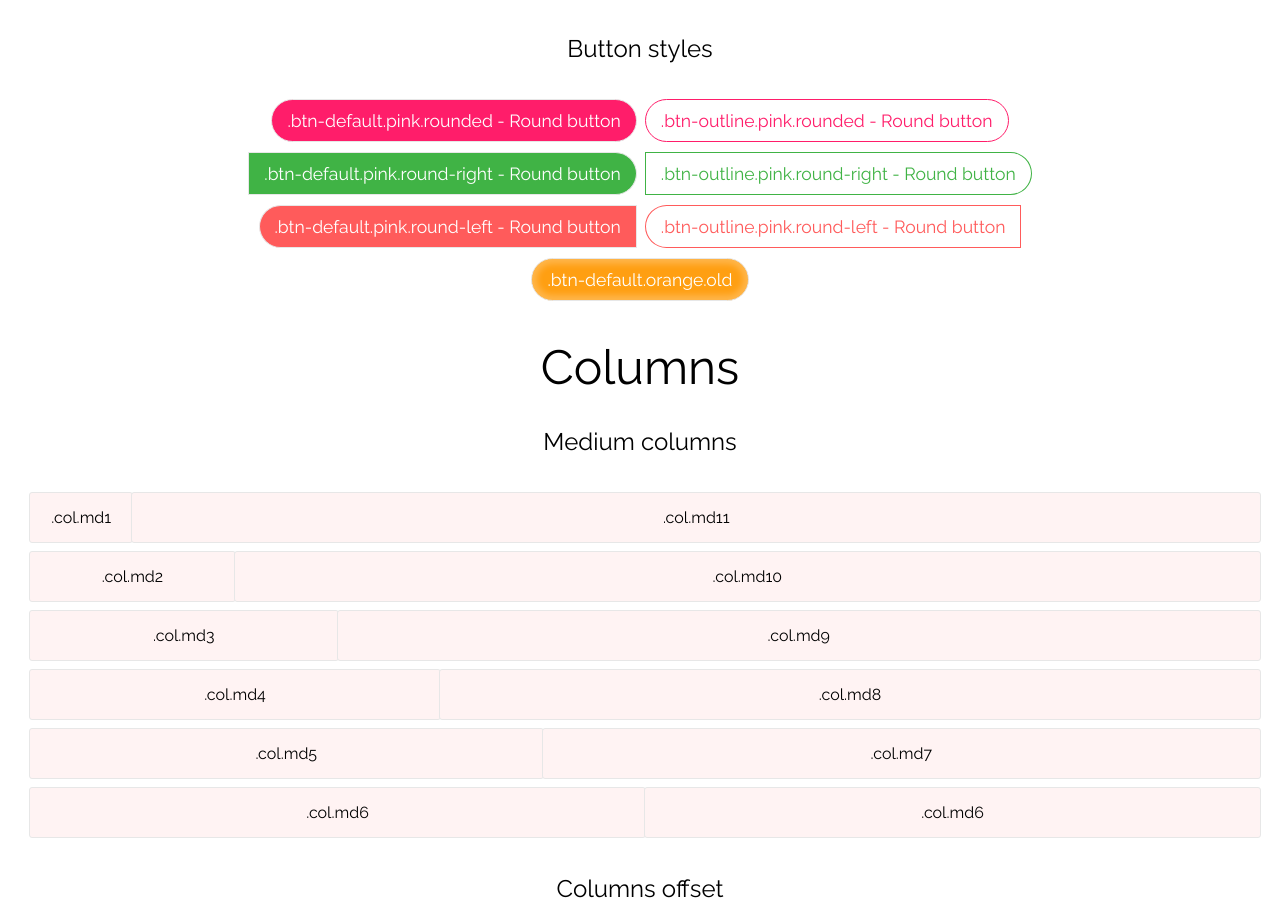
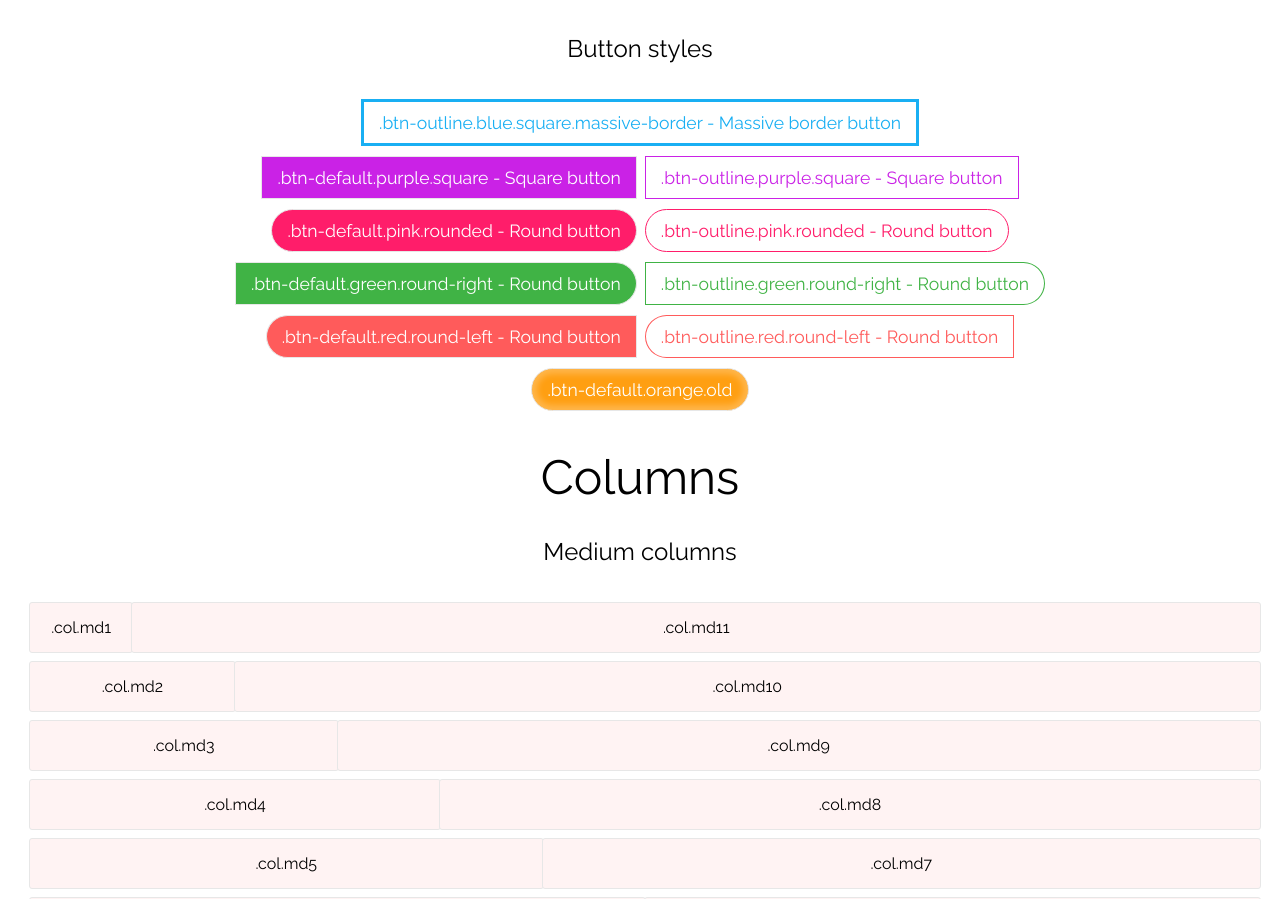
Before and after one commit to yorkbc2/fantasia, a website: page index.html in a window 1280 px wide. Shown: the part 1476-2375 px from the top of the page. Drawn offline with Linux system fonts and the light colour scheme.

Commit message:
new buttons

```diff
--- a/index.html
+++ b/index.html
@@ -197,6 +197,19 @@
       <div class="col md12">
         <h4>Button styles</h4>
         <div>
+          <button class="btn-outline blue massive-border square">
+            .btn-outline.blue.square.massive-border - Massive border button
+          </button>
+        </div>
+         <div>
+          <button class="btn-default purple square">
+            .btn-default.purple.square - Square button
+          </button>
+          <button class="btn-outline purple square">
+            .btn-outline.purple.square - Square button
+          </button>
+        </div>
+        <div>
           <button class="btn-default pink rounded">
             .btn-default.pink.rounded - Round button
           </button>
@@ -206,18 +219,18 @@
         </div>
         <div>
           <button class="btn-default green round-right">
-            .btn-default.pink.round-right - Round button
+            .btn-default.green.round-right - Round button
           </button>
           <button class="btn-outline green round-right">
-            .btn-outline.pink.round-right - Round button
+            .btn-outline.green.round-right - Round button
           </button>
         </div>
         <div>
           <button class="btn-default red round-left">
-            .btn-default.pink.round-left - Round button
+            .btn-default.red.round-left - Round button
           </button>
           <button class="btn-outline red round-left">
-            .btn-outline.pink.round-left - Round button
+            .btn-outline.red.round-left - Round button
           </button>
         </div>
         <div>
--- a/src/sass/buttons.scss
+++ b/src/sass/buttons.scss
@@ -73,6 +73,10 @@ body {
     border-radius: 3px 500px 500px 3px
   }
 
+  &.square {
+    border-radius: 0;
+  }
+
   &.small {
     font-size: 0.8em;
     padding: $l-btn-padding-sm;
@@ -81,6 +85,10 @@ body {
   &.xlarge {
     font-size: 1.4em;
     padding: $l-btn-padding-xlg;
+  }
+
+  &.massive-border {
+    border-width: 3px;
   }
 
   &:disabled {
@@ -249,6 +257,11 @@ body {
   outline: none;
 
 
+  &.massive-border {
+    border-width: 3px;
+  }
+
+
   &.rounded {
     border-radius: 500px;
   }
@@ -268,6 +281,10 @@ body {
   &.xlarge {
     font-size: 1.4em;
     padding: $l-btn-padding-xlg;
+  }
+
+  &.square {
+    border-radius: 0;
   }
 
   &:disabled {
@@ -445,6 +462,10 @@ body {
     padding: $l-btn-padding-xlg;
   }
 
+  &.square {
+    border-radius: 0;
+  }
+
   &.old {
     border-radius: 500px;
     box-shadow: inset 0 0 6px 5px rgba(255,255,255,0.24);
```
Also changed, not shown: dist/fantasia.css, dist/fantasia.scss.
